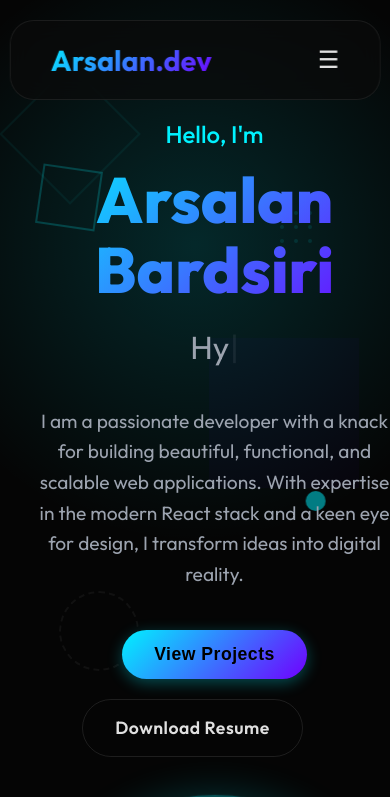
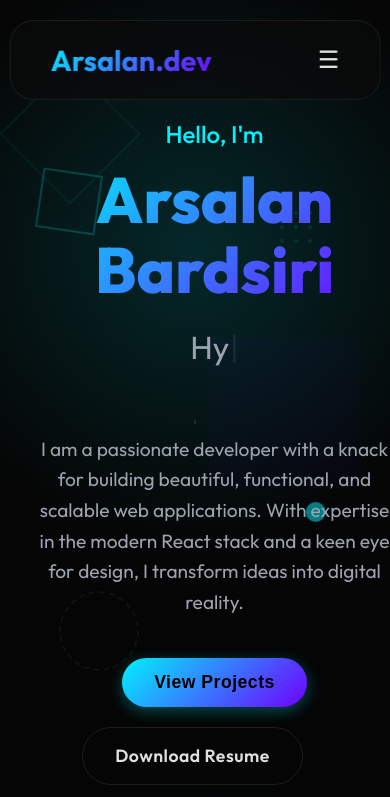
Before and after one commit to arsalanbardsiri/portfolio-react, a React (Vite) app: page / in a window 390 px wide. Shown: the top 797 px of the page. Built offline with nearby package versions, Linux system fonts and the light colour scheme.

Commit message:
fix: resolve navbar border flash and mobile typewriter overlap

```diff
--- a/src/components/Hero.tsx
+++ b/src/components/Hero.tsx
@@ -89,7 +89,7 @@ export const Hero: FC<HeroProps> = ({ onNavigate }) => {
             <h1 className="text-gradient" style={{ fontSize: '4rem', fontWeight: 800, marginBottom: '1rem', lineHeight: 1.1 }}>
               {data.name}
             </h1>
-            <div style={{ fontSize: '2rem', marginBottom: '1.5rem', height: '60px', color: 'var(--text-muted)' }}>
+            <div style={{ fontSize: '2rem', marginBottom: '1.5rem', minHeight: '60px', color: 'var(--text-muted)' }}>
               <Typewriter
                 options={{
                   strings: data.typewriterTexts,
@@ -219,6 +219,11 @@ export const Hero: FC<HeroProps> = ({ onNavigate }) => {
           div[style*="display: flex"] {
             justify-content: center;
           }
+          /* Fix Typewriter overlap on mobile */
+          div[style*="min-height: 60px"] {
+            min-height: 80px !important;
+            margin-bottom: 2rem !important;
+          }
         }
       `}</style>
     </section>
--- a/src/components/NavBar.tsx
+++ b/src/components/NavBar.tsx
@@ -36,7 +36,7 @@ export const NavBar: FC<NavBarProps> = ({ onNavigate, onToggleTheme, isDarkMode
         borderRadius: '24px',
         transition: 'all 0.3s ease',
         background: scrolled ? 'var(--glass-bg)' : 'transparent',
-        border: scrolled ? '1px solid var(--glass-border)' : 'none',
+        border: scrolled ? '1px solid var(--glass-border)' : '1px solid transparent',
         backdropFilter: scrolled ? 'blur(12px)' : 'none'
       }}
     >
```
